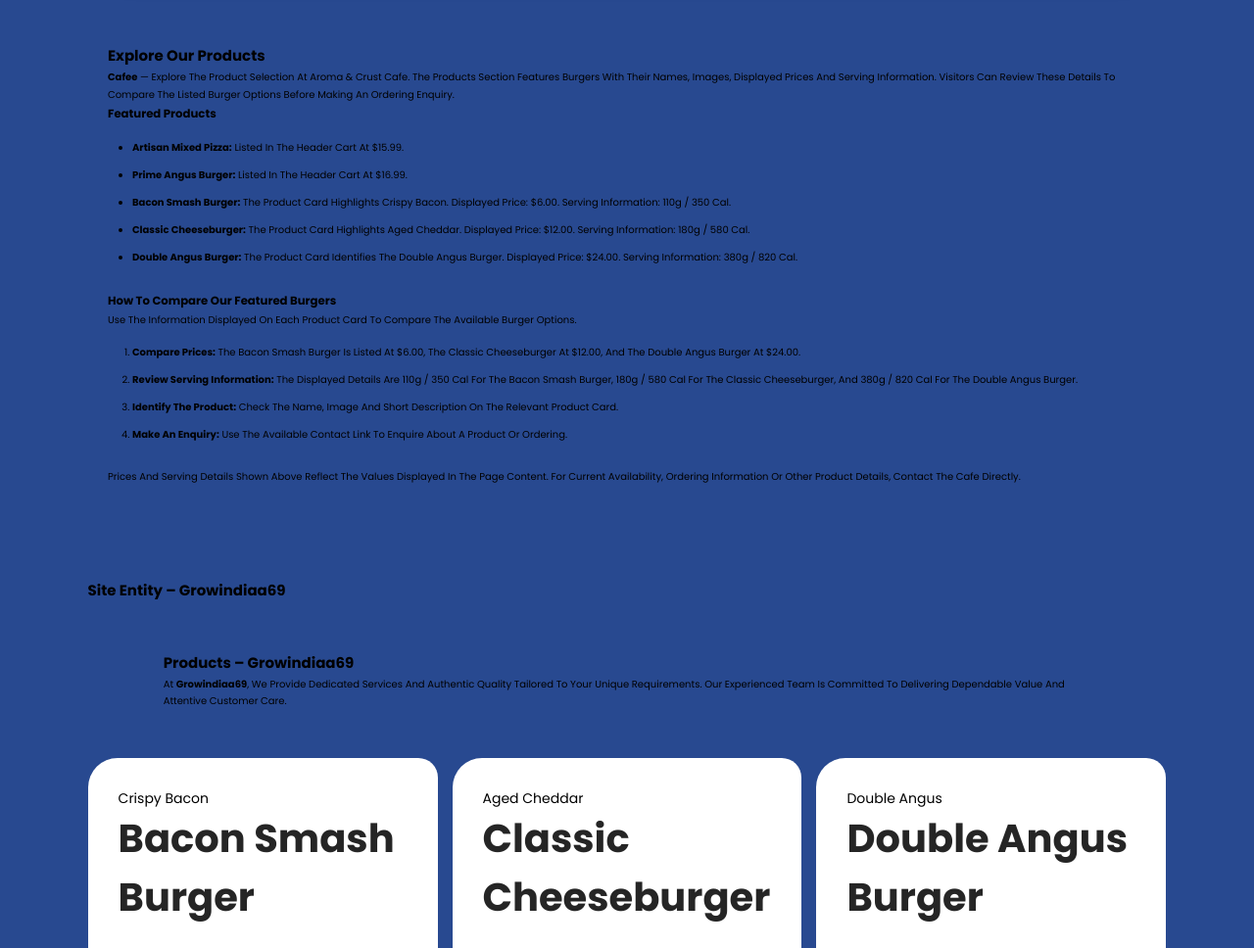
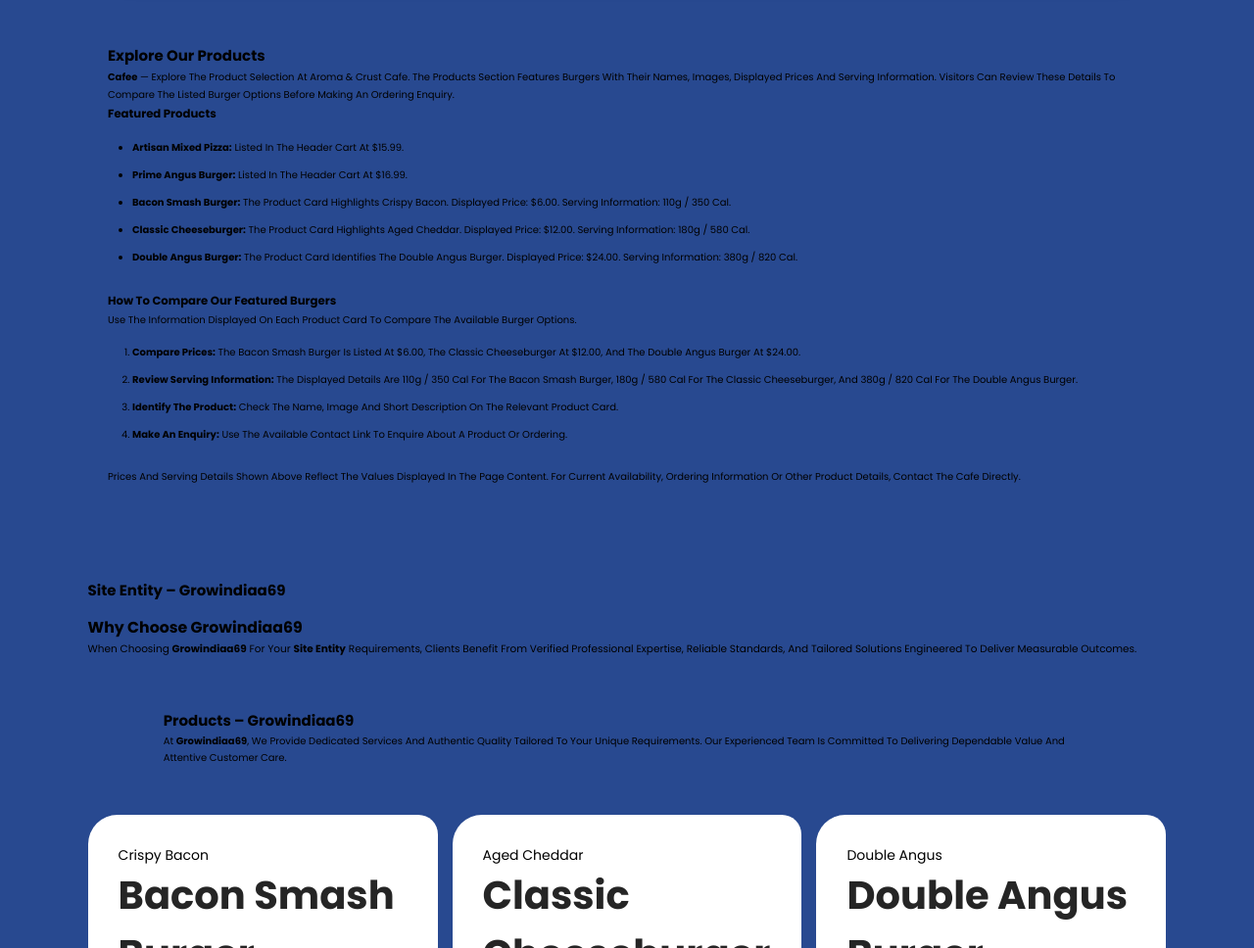
Before and after one commit to growindiaa69/cafee, a plain HTML site: page products.html in a window 1280 px wide. Shown: the part 132-1100 px from the top of the page at 98% size. Drawn offline with Linux system fonts and the light colour scheme.

Commit message:
fix(aeo): apply 11 verified TrueAEO fix(es) to products.html

```diff
--- a/products.html
+++ b/products.html
@@ -224,6 +224,14 @@
     </section><section class="products" id="products">
 
         <h1>Site Entity – Growindiaa69</h1>
+  <!-- 🎯 High-AEO Direct Answer Definition: Restates primary keyword in opening sentence -->
+<div class="aeo-answer-block" style="line-height: 1.75; font-size: 1.05rem; margin: 1.25rem 0;">
+  <h2>Why Choose Growindiaa69</h2>
+  <p>
+    When choosing <strong>Growindiaa69</strong> for your <strong>Site Entity</strong> requirements, clients benefit from verified professional expertise, reliable standards, and tailored solutions engineered to deliver measurable outcomes.
+  </p>
+</div>
+
   <section class="aeo-content-section" style="box-sizing: border-box; max-width: 100%; font-family: inherit; line-height: 1.7; margin: 1.5rem 0;">
   <h2>Products – Growindiaa69</h2>
   <p>At <strong>Growindiaa69</strong>, we provide dedicated services and authentic quality tailored to your unique requirements. Our experienced team is committed to delivering dependable value and attentive customer care.</p>
```
